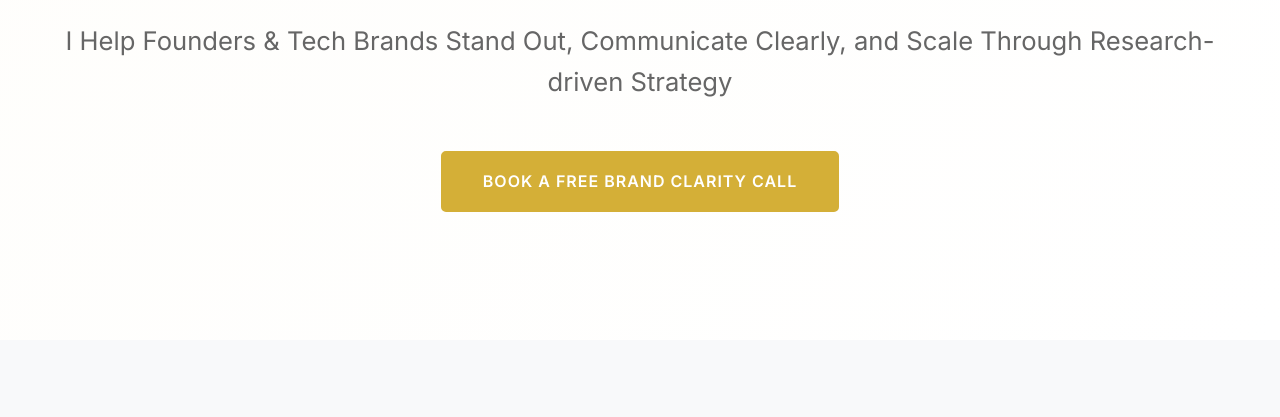
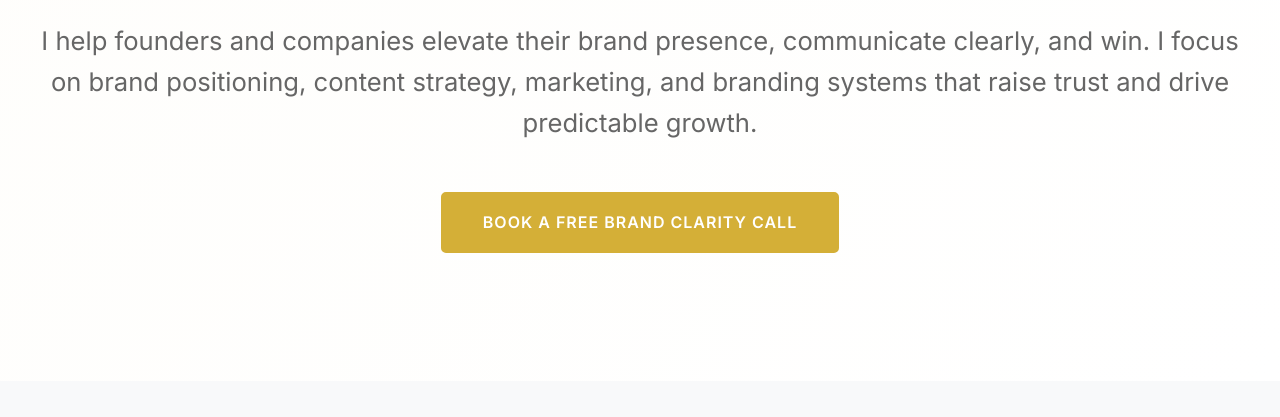
Before and after one commit to Wasiu-Akindoyin/Brand-Strategy-Portfolio, a plain HTML site: page index.html in a window 1280 px wide. Shown: the part 360-777 px from the top of the page. Drawn offline with Linux system fonts and the light colour scheme.

Commit message:
latest commit

```diff
--- a/index.html
+++ b/index.html
@@ -40,7 +40,7 @@
             <div class="container">
                 <h1 class="fade-in">Wasiu Akindoyin</h1>
                 <p class="subtitle fade-in">Brand & Marketing Strategist</p>
-                <p class="tagline fade-in">I Help Founders & Tech Brands Stand Out, Communicate Clearly, and Scale Through Research-driven Strategy</p>
+                <p class="tagline fade-in">I help founders and companies elevate their brand presence, communicate clearly, and win. I focus on brand positioning, content strategy, marketing, and branding systems that raise trust and drive predictable growth.</p>
                 <a href="#contact" class="cta-btn fade-in">Book a free brand clarity call</a>
             </div>
         </section>
```
Also changed, not shown: 1 other file.
